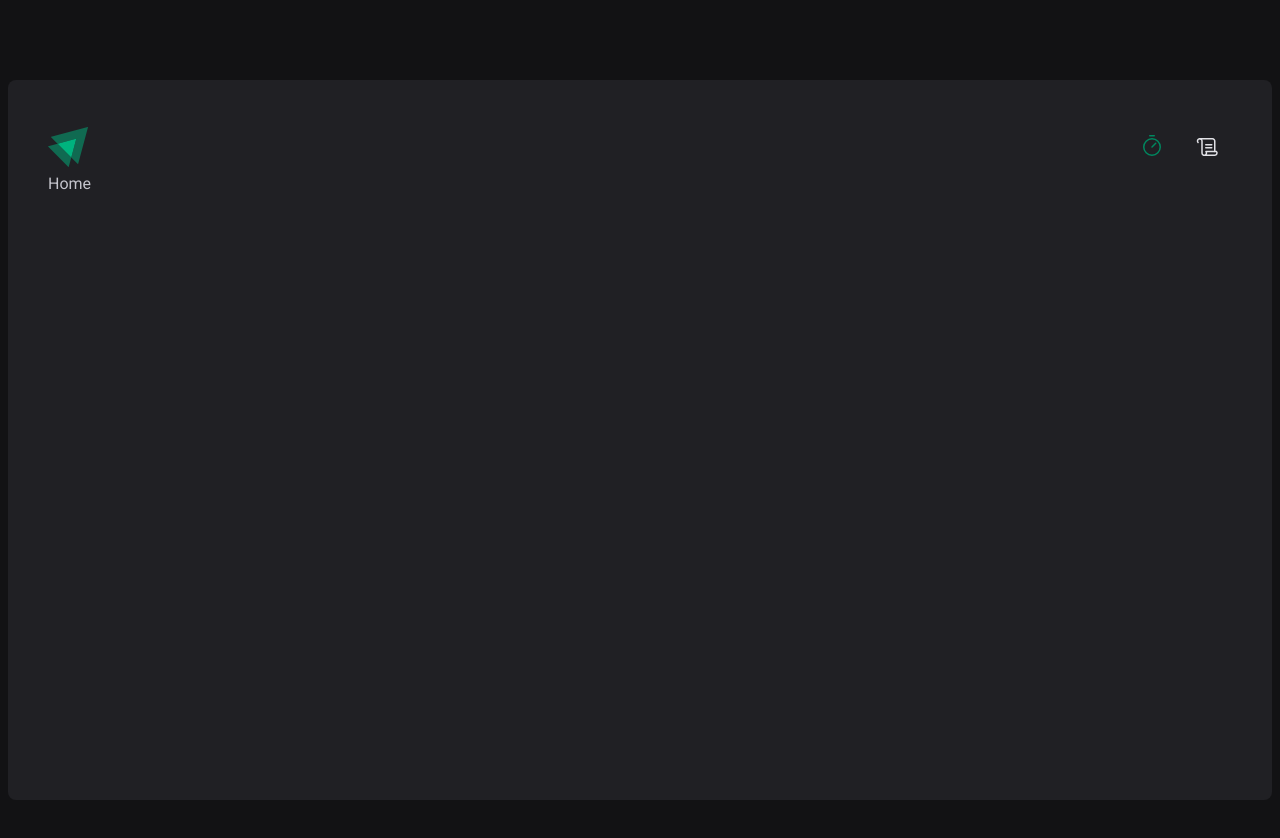
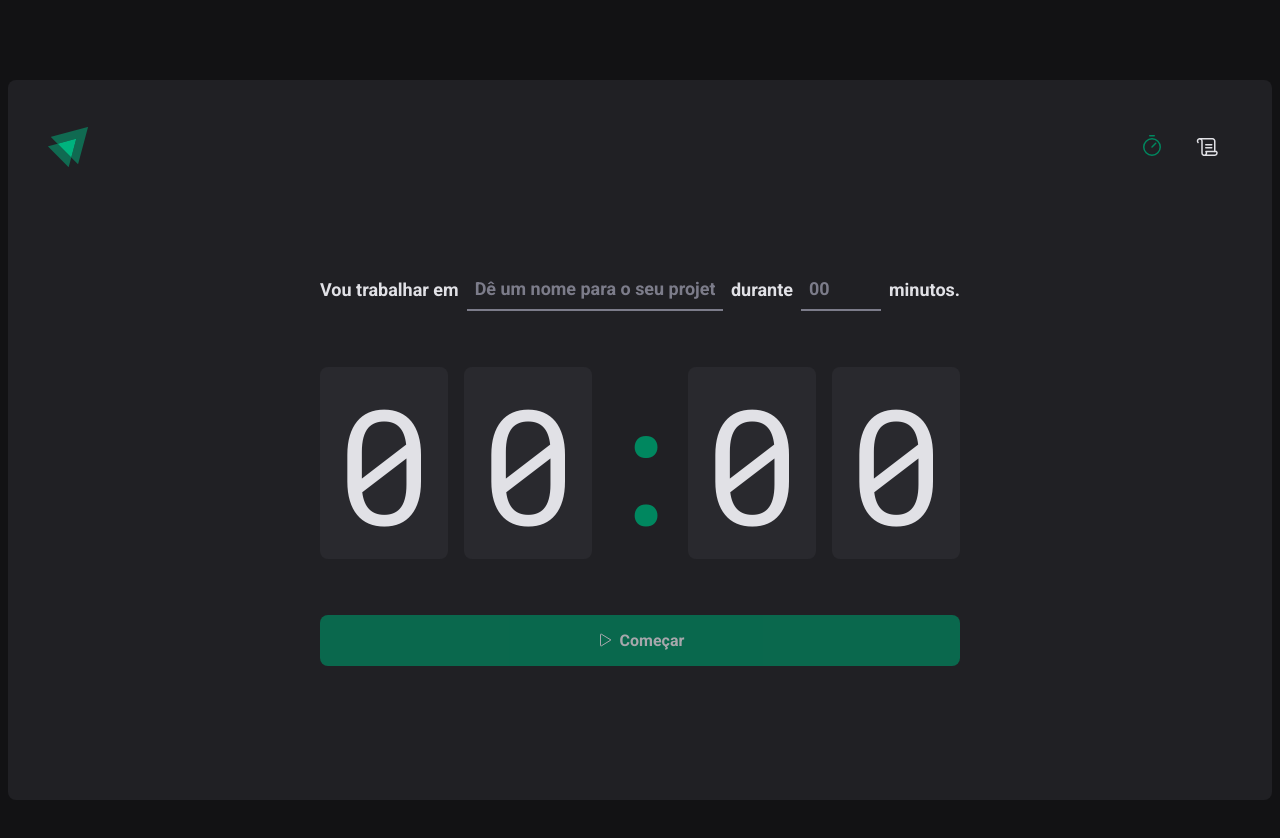
Before and after one commit to WGabrielM/react-ignite-timer-rs, a React (Vite) app: page / in a window 1280 px wide. Shown: the top 838 px of the page. Built offline with nearby package versions, Linux system fonts and the light colour scheme.

Commit message:
finish home layout and start history

```diff
--- a/src/pages/History.tsx
+++ /dev/null
@@ -1,6 +0,0 @@
-
-export default function History() {
-  return (
-    <div>History</div>
-  )
-}
--- /dev/null
+++ b/src/pages/History/index.tsx
@@ -0,0 +1,31 @@
+import { HistoryContainer, HistoryList } from "./styles";
+
+export default function History() {
+  return (
+    <HistoryContainer>
+      <h1>Meu Histórico</h1>
+
+      <HistoryList>
+        <table>
+          <thead>
+            <tr>
+              <th>Tarefa</th>
+              <th>Duração</th>
+              <th>Início</th>
+              <th>Status</th>
+            </tr>
+          </thead>
+
+          <tbody>
+            <tr>
+              <td>Tarefa</td>
+              <td>20 minutos</td>
+              <td>Há 2 meses</td>
+              <td>Concluído</td>
+            </tr>
+          </tbody>
+        </table>
+      </HistoryList>
+    </HistoryContainer>
+  );
+}
--- /dev/null
+++ b/src/pages/History/styles.ts
@@ -0,0 +1,53 @@
+import styled from "styled-components";
+
+export const HistoryContainer = styled.main`
+    display: flex;
+    flex-direction: column;
+    flex: 1;
+
+    padding: 3.5rem;
+
+    h1 {
+        font-size: 1.5rem;
+        color: ${(props) => props.theme['gray-100']};
+    }
+`
+
+export const HistoryList = styled.div`
+    flex: 1;
+    overflow: auto;
+    margin-top: 2rem;
+
+    table {
+        border-collapse: collapse;
+        min-width: 600px;
+
+        width: 100%;
+
+        th {
+            line-height: 1.6;
+            text-align: left;
+            font-size: 0.875rem;
+            color: ${(props) => props.theme['gray-100']};
+            background-color: ${(props) => props.theme['gray-600']};
+
+            padding: 1rem;
+
+            &:first-child {
+                border-top-left-radius: 8px;
+                padding-left: 1.5rem;
+            }
+
+            &:last-child {
+                border-top-right-radius: 8px;
+                padding-right: 1.5rem;
+            }
+
+        }
+
+        td {
+
+        }
+
+    }
+`
--- a/src/pages/Home.tsx
+++ /dev/null
@@ -1,6 +0,0 @@
-
-export default function Home() {
-  return (
-    <div>Home</div>
-  )
-}
--- /dev/null
+++ b/src/pages/Home/index.tsx
@@ -0,0 +1,60 @@
+import { Play } from "phosphor-react";
+import {
+  TaskInput,
+  Separator,
+  FormContainer,
+  HomeContainer,
+  MinutesAmountInput,
+  CountDownContainer,
+  StartCountDownButton,
+} from "./styles";
+
+export default function Home() {
+  return (
+    <HomeContainer>
+      <form action="">
+        <FormContainer>
+          <label htmlFor="task">Vou trabalhar em</label>
+          <TaskInput
+            id="task"
+            type="text"
+            list="task-suggestions"
+            placeholder="Dê um nome para o seu projeto"
+          />
+
+          <datalist id="task-suggestions">
+            <option value="Projeto 1"></option>
+            <option value="Projeto 2"></option>
+            <option value="Projeto 3"></option>
+            <option value="Banana"></option>
+          </datalist>
+
+          <label htmlFor="minutesAmount">durante</label>
+          <MinutesAmountInput
+            id="minutesAmount"
+            type="number"
+            placeholder="00"
+            step={5}
+            min={5}
+            max={60}
+          />
+
+          <span>minutos.</span>
+        </FormContainer>
+
+        <CountDownContainer>
+          <span>0</span>
+          <span>0</span>
+          <Separator>:</Separator>
+          <span>0</span>
+          <span>0</span>
+        </CountDownContainer>
+
+        <StartCountDownButton type="submit" disabled>
+          <Play />
+          Começar
+        </StartCountDownButton>
+      </form>
+    </HomeContainer>
+  );
+}
--- /dev/null
+++ b/src/pages/Home/styles.ts
@@ -0,0 +1,121 @@
+import styled from "styled-components";
+
+export const HomeContainer = styled.main`
+    flex: 1;
+    display: flex;
+    align-items: center;
+    flex-direction: column;
+    justify-content: center;
+
+    form {
+        display: flex;
+        align-items: center;
+        flex-direction: column;
+        gap: 3.5rem;
+    }
+`
+
+export const FormContainer = styled.div`
+    display: flex;
+    flex-wrap: wrap;
+    align-items: center;
+    justify-content: center;
+    gap: 0.5rem;
+
+    font-weight: bold;
+    font-size: 1.125rem;
+    color: ${(props) => props.theme['gray-100']};
+
+    width: 100%;
+`
+
+const BaseInput = styled.input`
+    border: 0;
+    font-weight: bold;
+    font-size: 1.123rem;
+    background: transparent;
+    color: ${(props) => props.theme['gray-100']};
+    border-bottom: 2px solid ${(props) => props.theme['gray-500']};
+
+    height: 2.5rem;
+
+    padding: 0 0.5rem;
+
+    &:focus {
+        box-shadow: none;
+        border-color: ${(props) => props.theme['green-500']};
+    }
+
+    &::placeholder {
+        color: ${(props) => props.theme['gray-500']};
+    }
+`
+
+export const TaskInput = styled(BaseInput)`
+    flex: 1;
+
+    &::-webkit-calendar-picker-indicator {
+        display: none !important;
+    }
+
+`
+
+export const MinutesAmountInput = styled(BaseInput)`
+    width: 4rem;
+`
+
+export const CountDownContainer = styled.div`
+    display: flex;
+    gap: 1rem;
+
+    font-size: 10rem;
+    line-height: 8rem;
+    font-family: 'Roboto Mono', monospace;
+    color: ${(props) => props.theme['gray-100']};
+
+    span {
+        border-radius: 8px;
+        background: ${(props) => props.theme['gray-700']};
+
+        padding: 2rem 1rem;
+    }
+`
+
+export const Separator = styled.div`
+    display: flex;
+    justify-content: center;
+
+    overflow: hidden;
+    color: ${(props) => props.theme['green-500']};
+
+    padding: 2rem 0;
+
+    width: 4rem;
+`
+
+export const StartCountDownButton = styled.button`
+    display: flex;
+    align-items: center;
+    justify-content: center;
+    gap: 0.5rem;
+
+    border: 0;
+    cursor: pointer;
+    font-weight: bold;
+    border-radius: 8px;
+    color: ${(props) => props.theme['gray-100']};
+    background: ${(props) => props.theme['green-500']};
+
+    padding: 1rem;
+
+    width: 100%;
+
+    &:not(:disabled)hover {
+        background: ${(props) => props.theme['green-700']};
+    }
+
+    &:disabled {
+        opacity: 0.7;
+        cursor: not-allowed;
+    }
+`
--- a/src/styles/global.ts
+++ b/src/styles/global.ts
@@ -15,7 +15,8 @@
 
     body {
         background: ${props => props.theme["gray-900"]};
-        color: ${props => props.theme["gray-300"]}
+        color: ${props => props.theme["gray-300"]};
+        -webkit-font-smoothing: antialiased;
     }
 
     body,input, textarea, button {
```
